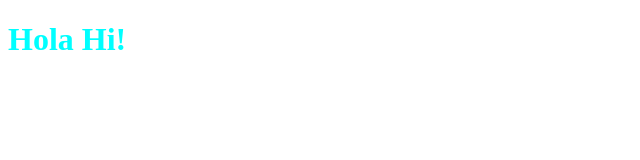
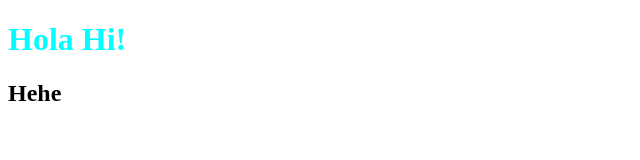
Before and after one commit to sandygonewindy25/hello, a plain HTML site: page index.html in a window 1280 px wide. Shown: the full height of the page, 0-640 px from the left. Drawn offline with Linux system fonts and the light colour scheme.

Commit message:
Add css and a heading

```diff
--- a/index.css
+++ b/index.css
@@ -0,0 +1,3 @@
+body{
+    font-size: large;
+}
--- a/index.html
+++ b/index.html
@@ -7,5 +7,6 @@
 </head>
 <body>
     <h1 style = "color: aqua;"> Hola Hi! </h1>
+    <h2>Hehe</h2>
 </body>
 </html>
```
